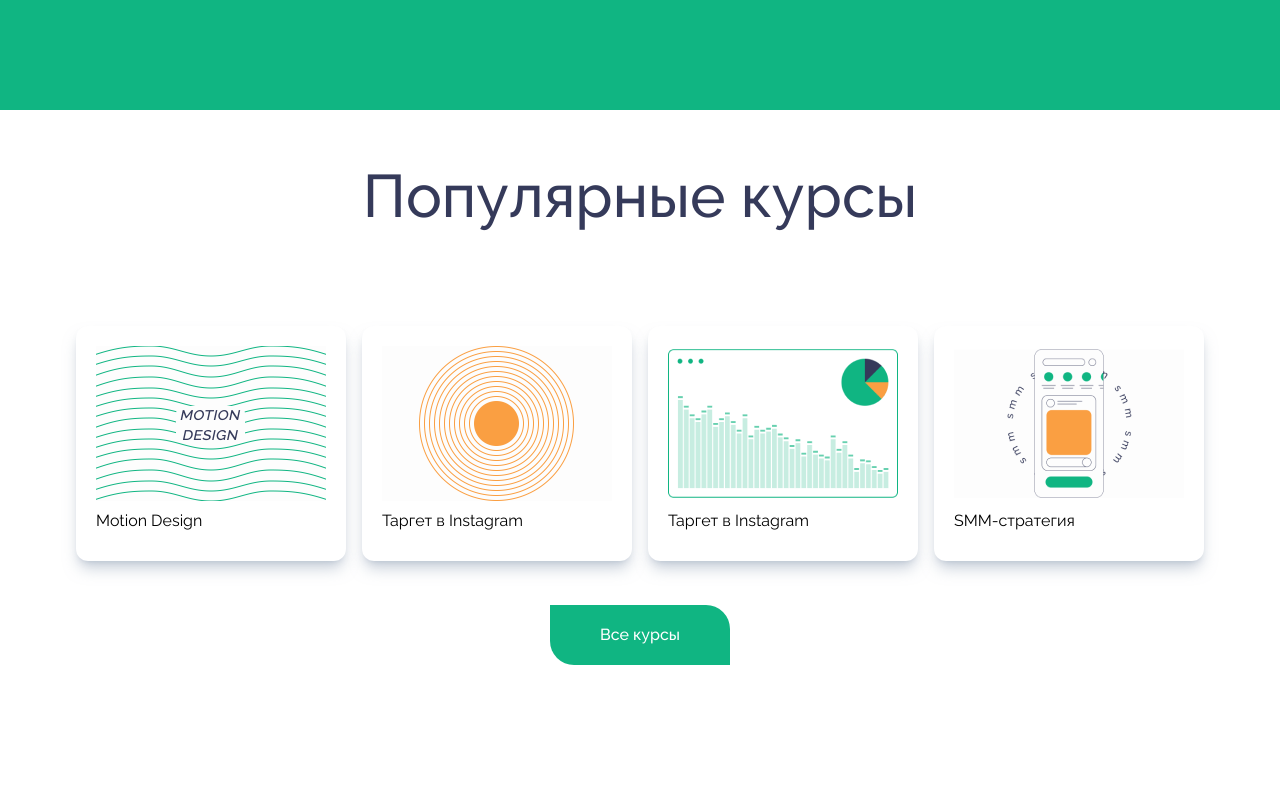
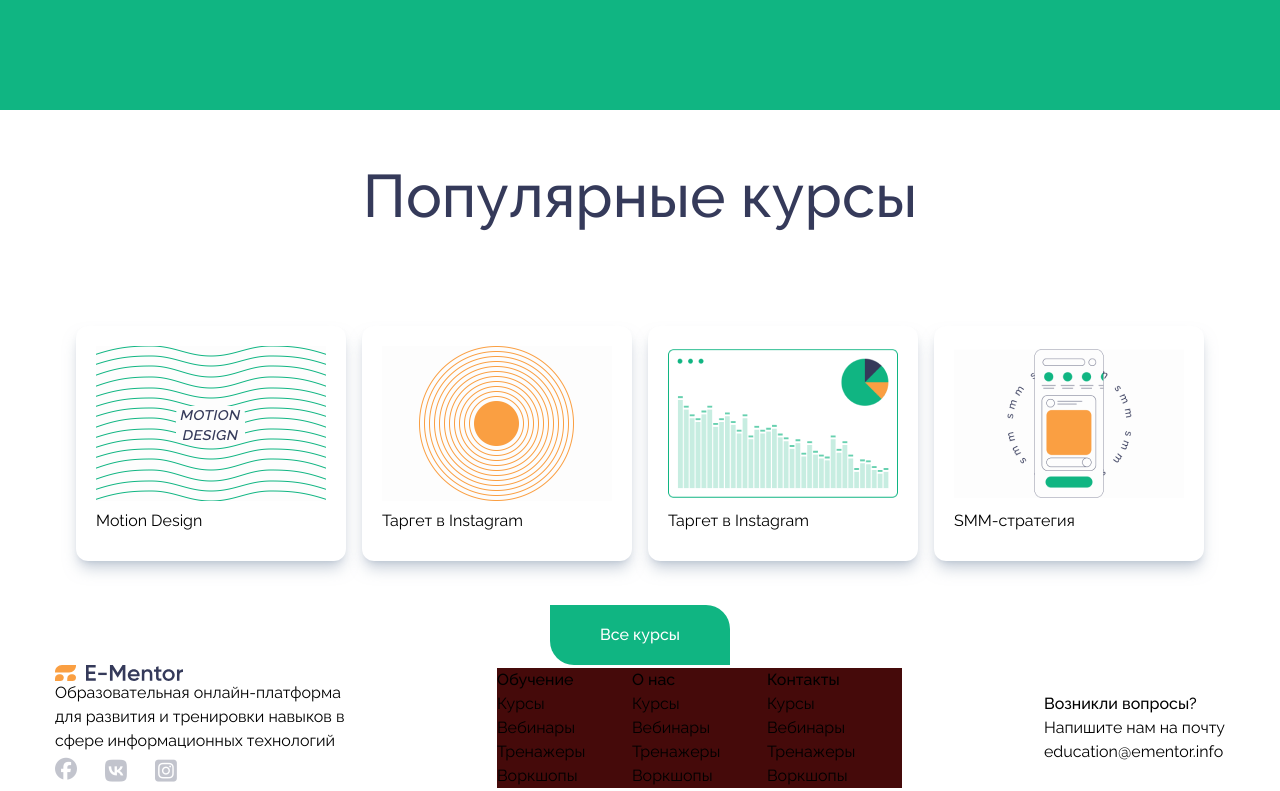
Before and after one commit to IT-LABSacademy/e-mentor, a Vue app: page / in a window 1280 px wide. Shown: the part 2344-3135 px from the top of the page. Before the commit the page ends 3009 px from the top, so only its background shows below. Built offline with nearby package versions, Linux system fonts and the light colour scheme.

Commit message:
feat: added footer section 20.12.23(17:06)

```diff
--- a/src/components/TheFooter.vue
+++ b/src/components/TheFooter.vue
@@ -0,0 +1,113 @@
+<template>
+  <footer class="footer">
+    <div class="container flex items-center justify-between">
+      <!-- LOGO -->
+      <div class="logo">
+        <img src="../assets/images/logotype.svg" alt="" />
+        <p class="max-w-[300px]">
+          Образовательная онлайн-платформа для развития и тренировки навыков в сфере
+          информационных технологий
+        </p>
+        <!-- socials -->
+        <ul class="socials flex items-start justify-start gap-7">
+          <li>
+            <a href="#" class="w-6 h-6 text-[22px] text-dark/30">
+              <i class="fa-brands fa-facebook"></i>
+            </a>
+          </li>
+          <li>
+            <a href="#" class="w-6 h-6 text-[25px] text-dark/30">
+              <i class="fa-brands fa-vk"></i>
+            </a>
+          </li>
+          <li>
+            <a href="#" class="w-6 h-6 text-[25px] text-dark/30">
+              <i class="fa-brands fa-square-instagram"></i>
+            </a>
+          </li>
+        </ul>
+      </div>
+
+      <!-- quickLinks -->
+      <ul class="quickLinks flex items-center justify-between  bg-red-950">
+        <li class="w-[135px]" v-for="item in footArr" :key="item">
+          <ul>
+            <h1>{{ item.title }}</h1>
+
+            <li v-for="text in item.links" :key="text">
+              <a href="">{{ text.link }}</a>
+            </li>
+          </ul>
+        </li>
+      </ul>
+
+      <div class="email">
+        <h1>Возникли вопросы?</h1>
+        <p>Напишите нам на почту</p>
+        <p>education@ementor.info</p>
+      </div>
+    </div>
+  </footer>
+</template>
+
+<script>
+export default {
+  data() {
+    return {
+      footArr: [
+        {
+          title: "Обучение",
+          links: [
+            {
+              link: "Курсы",
+            },
+            {
+              link: "Вебинары",
+            },
+            {
+              link: "Тренажеры",
+            },
+            {
+              link: "Воркшопы",
+            },
+          ],
+        },
+        {
+          title: "О нас",
+          links: [
+            {
+              link: "Курсы",
+            },
+            {
+              link: "Вебинары",
+            },
+            {
+              link: "Тренажеры",
+            },
+            {
+              link: "Воркшопы",
+            },
+          ],
+        },
+        {
+          title: "Контакты",
+          links: [
+            {
+              link: "Курсы",
+            },
+            {
+              link: "Вебинары",
+            },
+            {
+              link: "Тренажеры",
+            },
+            {
+              link: "Воркшопы",
+            },
+          ],
+        },
+      ],
+    };
+  },
+};
+</script>
--- a/src/views/HomeView.vue
+++ b/src/views/HomeView.vue
@@ -5,6 +5,7 @@
   <TheMentors />
   <TrainingFormat />
   <TheCourses />
+  <TheFooter />
   <!-- <TheLearn /> -->
 </template>
 
@@ -15,9 +16,10 @@ import TheCourses from '@/components/home/TheCourses.vue';
 import HomeNumber from '@/components/home/HomeNumber.vue';
 import TrainingFormat from '@/components/home/TrainingFormat.vue'
 import TheMentors from '@/components/home/TheMentors.vue'
+import TheFooter from '@/components/TheFooter.vue';
 // import TheLearn from '@/components/home/TheLearn.vue';
 
 export default {
-  components: { HomeNumber, HomeNavbar, TheCourses, TrainingFormat, TheMentors, homeHero }
+  components: { HomeNumber, HomeNavbar, TheCourses, TrainingFormat, TheMentors, homeHero, TheFooter }
 }
 </script>
```
